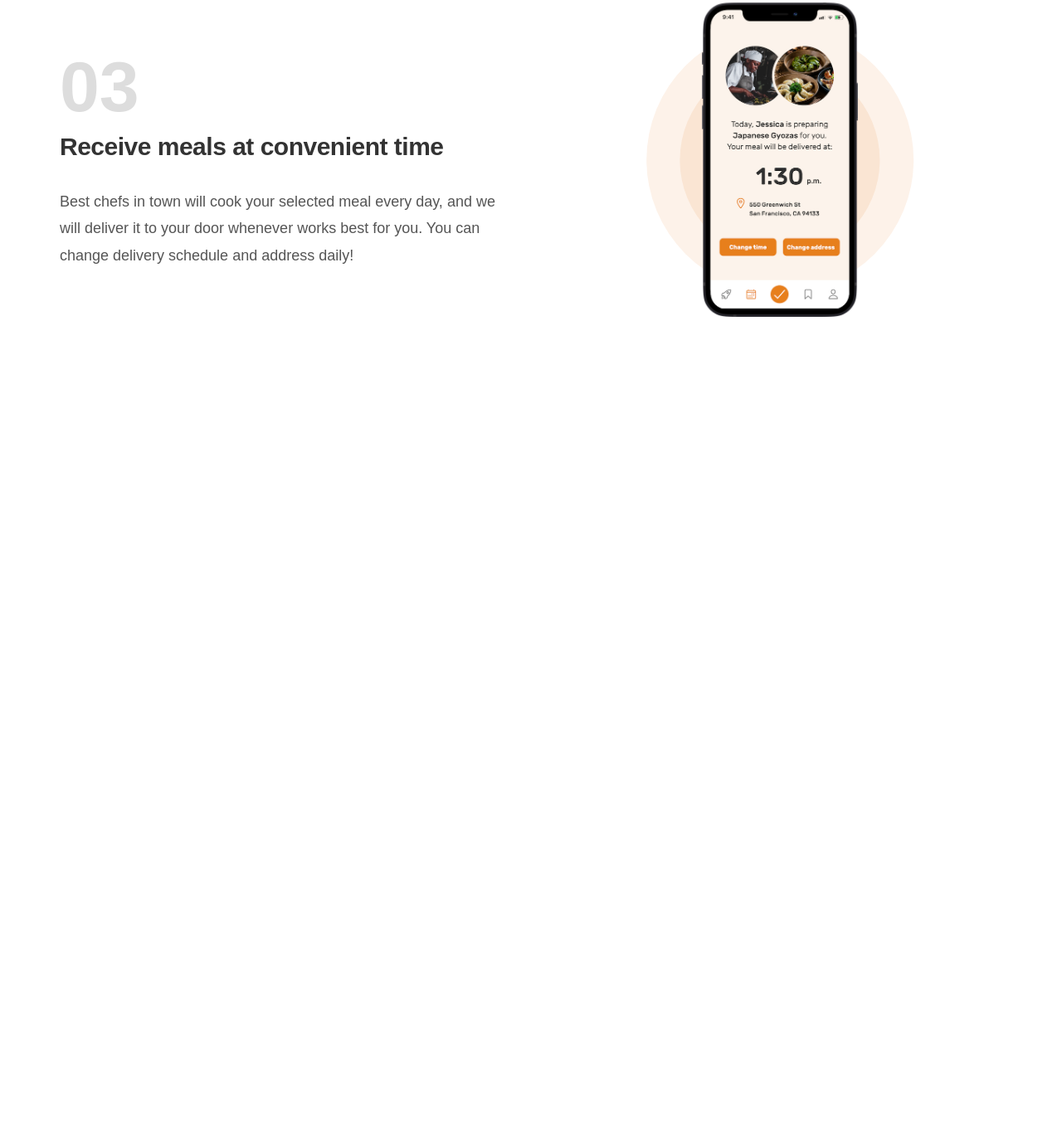
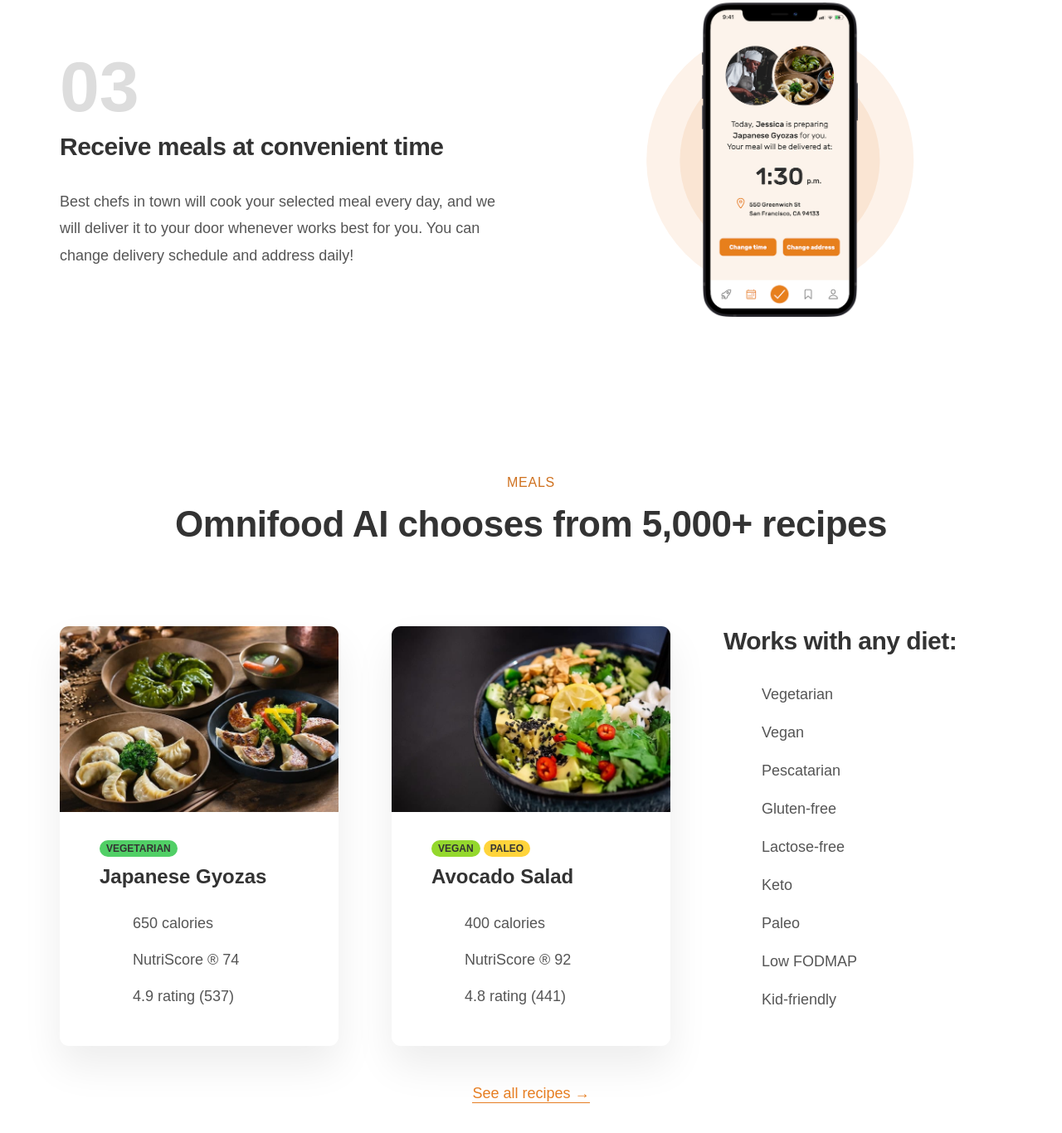
Before and after one commit to Milan-rawat/foodie-guy, a plain HTML site: page index.html in a window 1280 px wide. Shown: the part 2089-3455 px from the top of the page at 83% size. Before the commit the page ends 2567 px from the top, so only its background shows below. Drawn offline with Linux system fonts and the light colour scheme.

Commit message:
Meals section added

```diff
--- a/index.html
+++ b/index.html
@@ -23,7 +23,7 @@
       <nav class="main-nav">
         <ul class="main-nav-list">
           <li><a class="main-nav-link" href="#how">How it works</a></li>
-          <li><a class="main-nav-link" href="#">Meals</a></li>
+          <li><a class="main-nav-link" href="#meals">Meals</a></li>
           <li>
             <a class="main-nav-link" href="#">Testimonials</a>
           </li>
@@ -166,6 +166,126 @@
           </div>
         </div>
       </section>
+
+      <section class="section-meals" id="meals">
+        <div class="container center-text">
+          <span class="subheading">Meals</span>
+          <h2 class="heading-secondary">
+            Omnifood AI chooses from 5,000+ recipes
+          </h2>
+        </div>
+
+        <div class="container grid grid--3-cols margin-bottom-md">
+          <div class="meal">
+            <img
+              src="img/meals/meal-1.jpg"
+              class="meal-img"
+              alt="Japanese Gyozas"
+            />
+            <div class="meal-content">
+              <div class="meal-tags">
+                <span class="tag tag--vegetarian">Vegetarian</span>
+              </div>
+              <p class="meal-title">Japanese Gyozas</p>
+              <ul class="meal-attributes">
+                <li class="meal-attribute">
+                  <ion-icon class="meal-icon" name="flame-outline"></ion-icon>
+                  <span><strong>650</strong> calories</span>
+                </li>
+                <li class="meal-attribute">
+                  <ion-icon
+                    class="meal-icon"
+                    name="restaurant-outline"
+                  ></ion-icon>
+                  <span>NutriScore &reg; <strong>74</strong></span>
+                </li>
+                <li class="meal-attribute">
+                  <ion-icon class="meal-icon" name="star-outline"></ion-icon>
+                  <span><strong>4.9</strong> rating (537)</span>
+                </li>
+              </ul>
+            </div>
+          </div>
+
+          <div class="meal">
+            <img
+              src="img/meals/meal-2.jpg"
+              class="meal-img"
+              alt="Avocado Salad"
+            />
+            <div class="meal-content">
+              <div class="meal-tags">
+                <span class="tag tag--vegan">Vegan</span>
+                <span class="tag tag--paleo">Paleo</span>
+              </div>
+              <p class="meal-title">Avocado Salad</p>
+              <ul class="meal-attributes">
+                <li class="meal-attribute">
+                  <ion-icon class="meal-icon" name="flame-outline"></ion-icon>
+                  <span><strong>400</strong> calories</span>
+                </li>
+                <li class="meal-attribute">
+                  <ion-icon
+                    class="meal-icon"
+                    name="restaurant-outline"
+                  ></ion-icon>
+                  <span>NutriScore &reg; <strong>92</strong></span>
+                </li>
+                <li class="meal-attribute">
+                  <ion-icon class="meal-icon" name="star-outline"></ion-icon>
+                  <span><strong>4.8</strong> rating (441)</span>
+                </li>
+              </ul>
+            </div>
+          </div>
+
+          <div class="diets">
+            <h3 class="heading-tertiary">Works with any diet:</h3>
+            <ul class="list">
+              <li class="list-item">
+                <ion-icon class="list-icon" name="checkmark-outline"></ion-icon>
+                <span>Vegetarian</span>
+              </li>
+              <li class="list-item">
+                <ion-icon class="list-icon" name="checkmark-outline"></ion-icon>
+                <span>Vegan</span>
+              </li>
+              <li class="list-item">
+                <ion-icon class="list-icon" name="checkmark-outline"></ion-icon>
+                <span>Pescatarian</span>
+              </li>
+              <li class="list-item">
+                <ion-icon class="list-icon" name="checkmark-outline"></ion-icon>
+                <span>Gluten-free</span>
+              </li>
+              <li class="list-item">
+                <ion-icon class="list-icon" name="checkmark-outline"></ion-icon>
+                <span>Lactose-free</span>
+              </li>
+              <li class="list-item">
+                <ion-icon class="list-icon" name="checkmark-outline"></ion-icon>
+                <span>Keto</span>
+              </li>
+              <li class="list-item">
+                <ion-icon class="list-icon" name="checkmark-outline"></ion-icon>
+                <span>Paleo</span>
+              </li>
+              <li class="list-item">
+                <ion-icon class="list-icon" name="checkmark-outline"></ion-icon>
+                <span>Low FODMAP</span>
+              </li>
+              <li class="list-item">
+                <ion-icon class="list-icon" name="checkmark-outline"></ion-icon>
+                <span>Kid-friendly</span>
+              </li>
+            </ul>
+          </div>
+        </div>
+
+        <div class="container all-recipes">
+          <a href="#" class="link">See all recipes &rarr;</a>
+        </div>
+      </section>
     </main>
   </body>
 </html>
```
Also changed, not shown: img/meals/meal-1.jpg (added), img/meals/meal-2.jpg (added).
